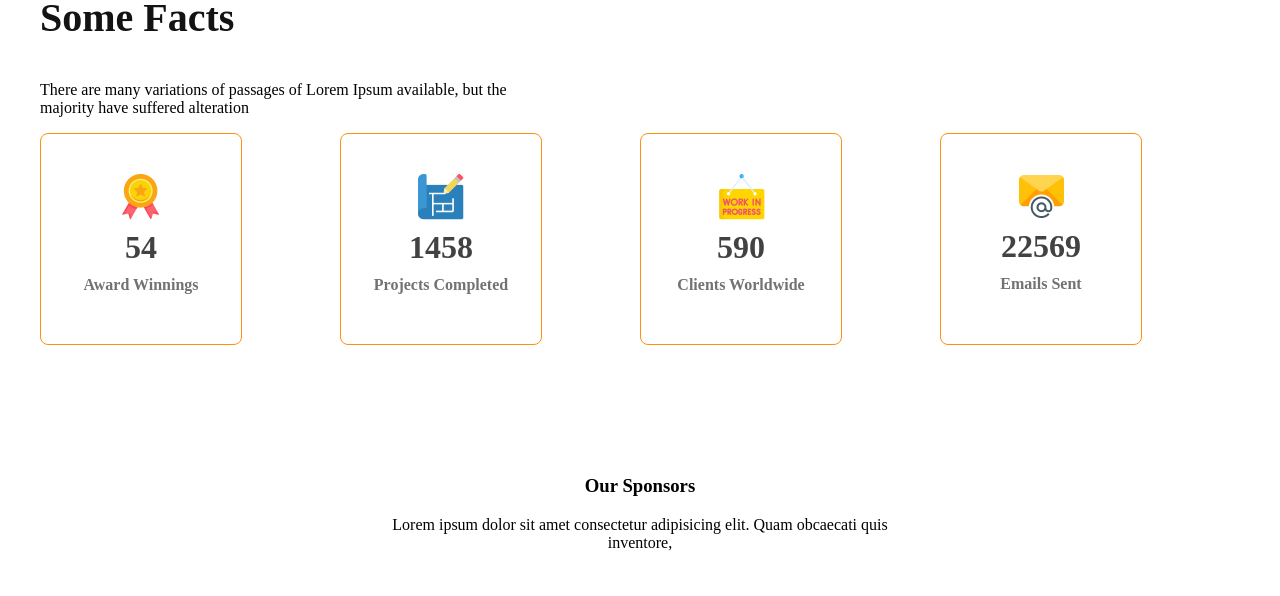
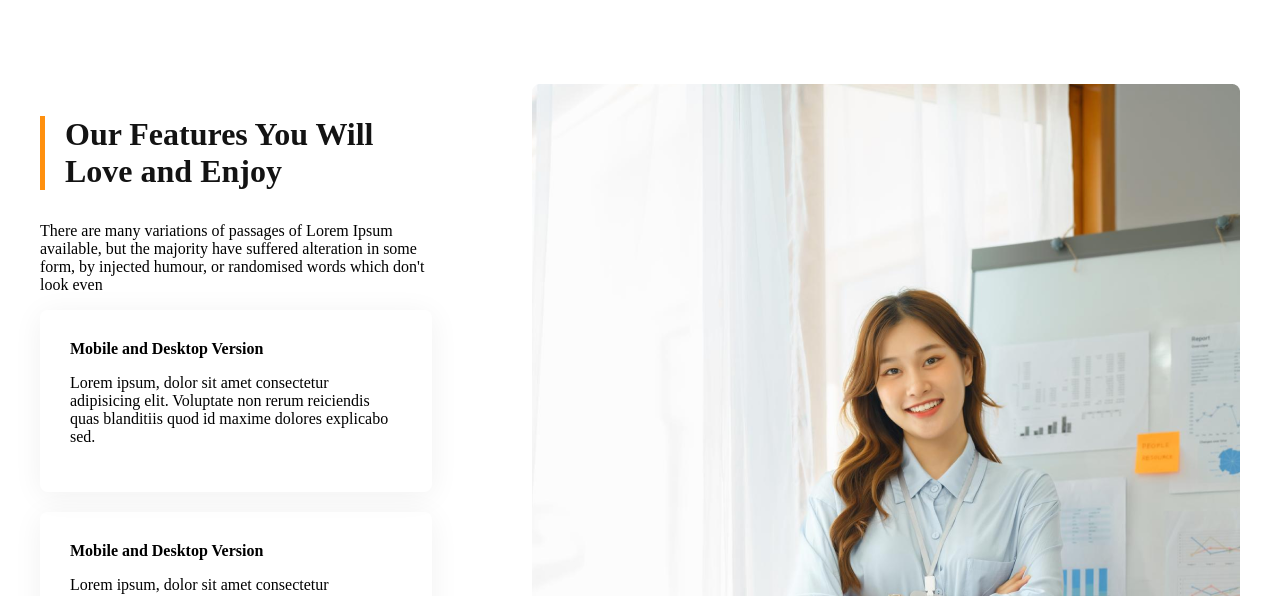
Before and after one commit to jannatunnafi/g3-architects-responsive, a plain HTML site: page index.html in a window 1280 px wide. Shown: the part 1990-2586 px from the top of the page. Drawn offline with Linux system fonts and the light colour scheme; a web font is replaced by a local one.

Commit message:
added work section in progress

```diff
--- a/index.html
+++ b/index.html
@@ -59,12 +59,45 @@
 
         </section>
 
-        <!-- work section starts here
+       <!-- work section starts here -->
+
+       <section class="work">
 
         <div class="section-title">
-            <h3>Our Features You Will Love and Enjoy</h3>
-            <p>There are many variations of passages of Lorem Ipsum available, but the majority have suffered alteration in some form, by injected humour, or randomised words which don't look even</p>
-        </div> -->
+            <h3 class="work-title">Our Features You Will <br>Love and Enjoy</h3>
+            <p class="work-description">There are many variations of passages of Lorem Ipsum available, but the majority have suffered alteration in some form, by injected humour, or randomised words which don't look even</p>
+
+           <!-- Work container -->
+                <div class="work-card">
+                    <h4 class="subtitle">Mobile and Desktop Version</h4>
+                    <p>Lorem ipsum, dolor sit amet consectetur adipisicing elit. Voluptate non rerum reiciendis quas blanditiis quod id maxime dolores explicabo sed. </p>
+                </div>
+                <div class="work-card">
+                    <h4 class="subtitle">Mobile and Desktop Version</h4>
+                    <p>Lorem ipsum, dolor sit amet consectetur adipisicing elit. Voluptate non rerum reiciendis quas blanditiis quod id maxime dolores explicabo sed. </p>
+                </div>
+                <div class="work-card">
+                    <h4 class="subtitle">Mobile and Desktop Version</h4>
+                    <p>Lorem ipsum, dolor sit amet consectetur adipisicing elit. Voluptate non rerum reiciendis quas blanditiis quod id maxime dolores explicabo sed. </p>
+                </div>
+                <div class="work-card">
+                    <h4 class="subtitle">Mobile and Desktop Version</h4>
+                    <p>Lorem ipsum, dolor sit amet consectetur adipisicing elit. Voluptate non rerum reiciendis quas blanditiis quod id maxime dolores explicabo sed. </p>
+                </div>
+
+         </div>
+
+         <div>
+            <img src="images/architect.png" alt="">
+            <button class="btn-primary">
+                <span class="badge">10 Years+</span>
+                <span class="badge-experience">Experience</span>
+            </button>
+        </div>
+
+       </section>
+
+
 
 
 
--- a/styles/style.css
+++ b/styles/style.css
@@ -185,14 +185,22 @@ margin-bottom: 10px;
 }
 
 .fact-description{
-  width: 500px;
+
+  color: rgb(114, 114, 114);
+
+font-size: 1rem;
+font-weight: 400;
 }
 
 .fact-title{
   color: rgb(19, 19, 19);
 
-font-size: 40px;
+font-size: 2rem;
 font-weight: 700;
+}
+
+.fact-description{
+  width: 500px;
 }
 
 
@@ -213,6 +221,56 @@ font-weight: 700;
 .sponsor-companies img{
   filter: grayscale(100%);
 }
+
+.sponsor-title{
+  color: rgb(19, 19, 19);
+
+font-size: 2rem;
+font-weight: 700;
+}
+
+.sponsor-description{
+  color: rgb(114, 114, 114);
+
+font-size: 1rem;
+font-weight: 400;
+}
+
+
+/* WORK RELATED STYLES */
+
+.work-title{
+  border-left: 5px solid rgb(255, 144, 14);
+  color: rgb(19, 19, 19);
+font-size: 2rem;
+font-weight: 700;
+padding-left: 20px;
+}
+
+.work-description{
+ max-width: 500px;
+}
+
+.subtitle{
+  font-size: 1rem;
+  font-weight: 600;
+  margin-top: 0px;
+  margin-bottom: 0px;
+}
+
+.work-card{
+  padding: 30px;
+  border-radius: 8px;
+box-shadow: 0px 4px 30px 0px rgba(0, 0, 0, 0.06);
+margin-bottom: 20px;
+
+}
+
+.work{
+  display: flex;
+  gap: 100px;
+}
+
 
 
 
@@ -262,6 +320,10 @@ margin: 10px auto;
  .our-features{
   max-width: 350px;
  }
+
+ .work{
+  flex-direction: column;
+ }
 }
 
 /* medium devices */
@@ -301,4 +363,5 @@ margin: 10px auto;
       justify-items: center;
     }
 
+
 }
```
